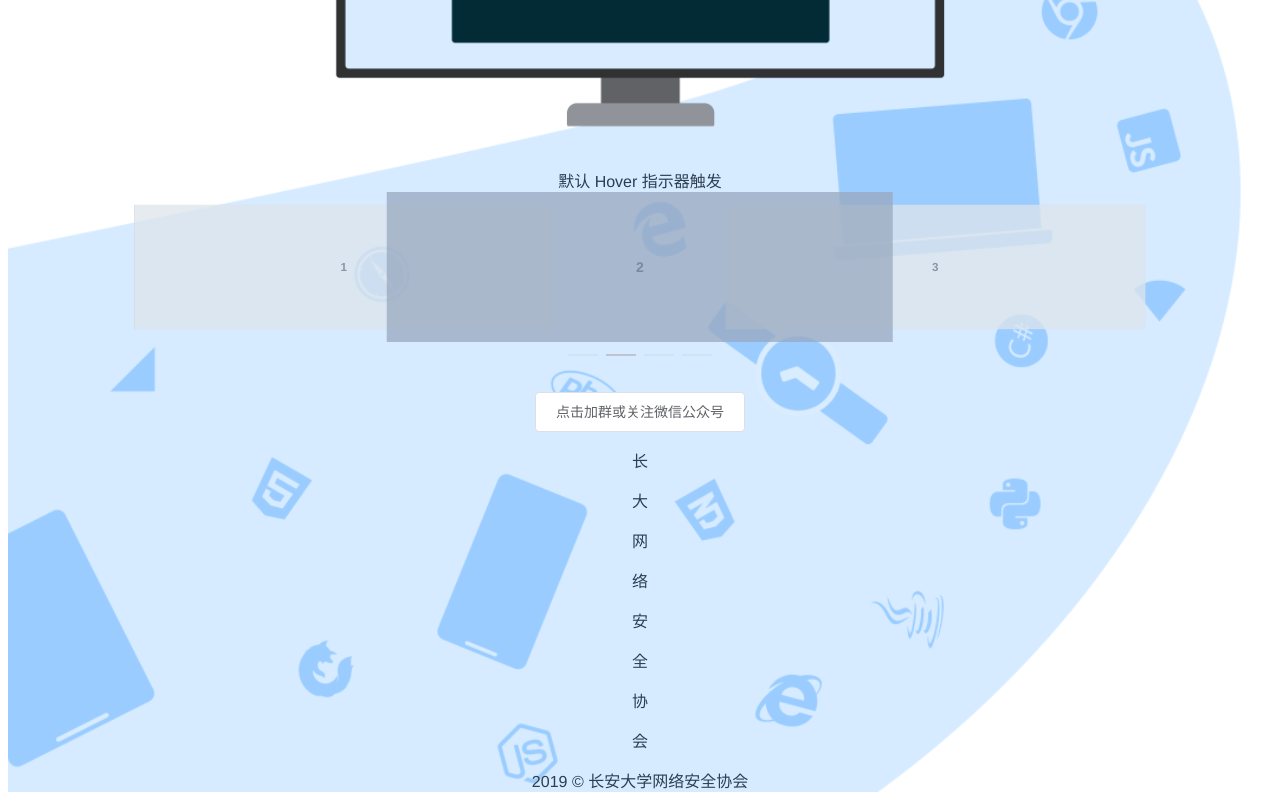
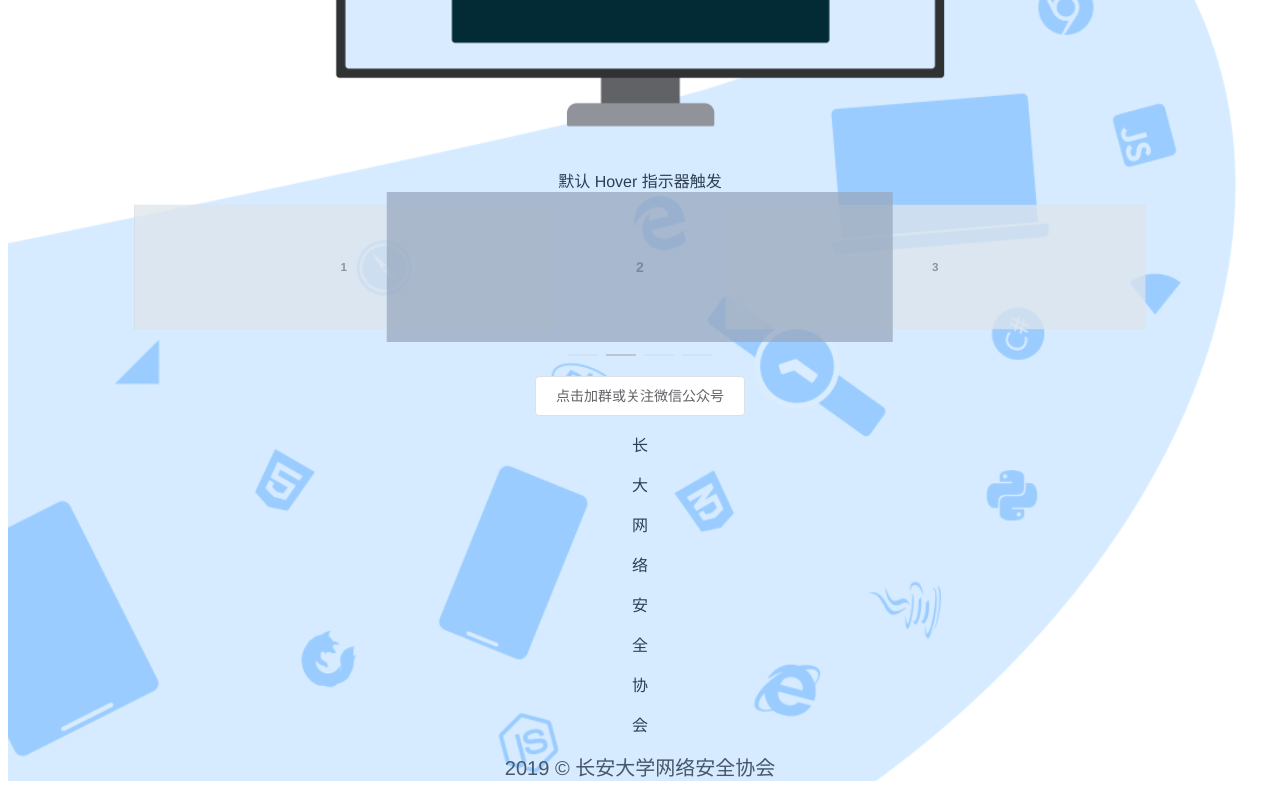
Before and after one commit to lollipopnougat/chdns, a Vue app: page /he in a window 1280 px wide. Shown: the part 558-1358 px from the top of the page. Built offline with nearby package versions, Linux system fonts and the light colour scheme.

Commit message:
适配多分辨率

```diff
--- a/src/App.vue
+++ b/src/App.vue
@@ -34,7 +34,7 @@
               <el-menu-item index="2-4">组织部</el-menu-item>
             </el-submenu>
             <el-menu-item index="3">
-              <a href="https://github.com"
+              <a href="https://github.com/lollipopnougat/chdns"
                  target="_blank">
                 <svg aria-labelledby="simpleicons-github-dark-icon"
                      lang=""
@@ -82,7 +82,7 @@ export default {
   margin: 0;
 }
 
-@media screen and (min-width: 620px) {
+@media screen and (min-width: 635px) {
   .logo {
     height: 100%;
     width: auto;
@@ -92,7 +92,7 @@ export default {
   }
 }
 
-@media screen and (max-width: 620px) and (min-width: 412px) {
+@media screen and (max-width: 635px) and (min-width: 417px) {
   .logo {
     display: none;
   }
@@ -101,7 +101,7 @@ export default {
     width: auto;
   }
 }
-@media screen and (max-width: 412px){
+@media screen and (max-width: 417px){
   .logo {
     display: none;
   }
--- a/src/components/HelloWorld.vue
+++ b/src/components/HelloWorld.vue
@@ -9,7 +9,8 @@
         <span class="demonstration">默认 Hover 指示器触发</span>
         <el-carousel height="150px"
                      interval="3000"
-                     type="card">
+                     type="card"
+                     arrow="never">
           <el-carousel-item v-for="item in 4"
                             :key="item">
             <h3 class="small">{{ item }}</h3>
@@ -17,13 +18,11 @@
         </el-carousel>
       </div>
     </div>
-
-    <p> </p>
     <div class="pblock">
       <el-popover placement="top-start"
                   title="QQ迎新群   微信公众号"
                   width="520"
-                  trigger="hover">
+                  trigger="click">
         <div class="iblock">
           <img src="../assets/QQR.png"
                class="QR" />
@@ -40,7 +39,16 @@
     <p>全 </p>
     <p>协 </p>
     <p>会 </p>
-    <footer>2019 &copy; 长安大学网络安全协会 </footer>
+    <footer>
+      <el-tooltip class="item"
+                  effect="dark"
+                  content="作者是lnp"
+                  placement="top-start">
+        <span class="copyright">
+          2019 &copy; 长安大学网络安全协会
+        </span>
+      </el-tooltip>
+    </footer>
   </div>
 </template>
 
@@ -128,4 +136,8 @@ h2 {
   display: inline-block;
   width: 80%;
 }
+.copyright {
+  color: #475669;
+  font-size: 20px;
+}
 </style>
```
Also changed, not shown: 3 other files (tests, documents, lock files or other folders).
